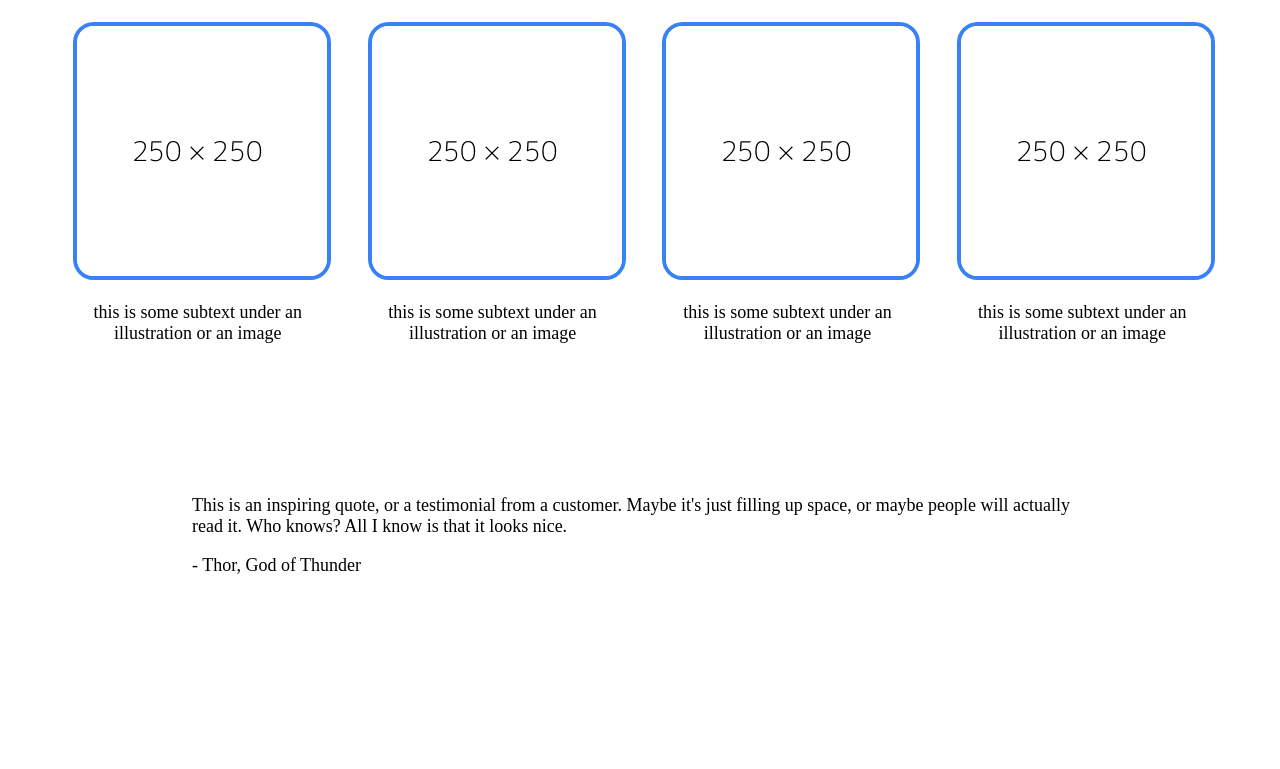
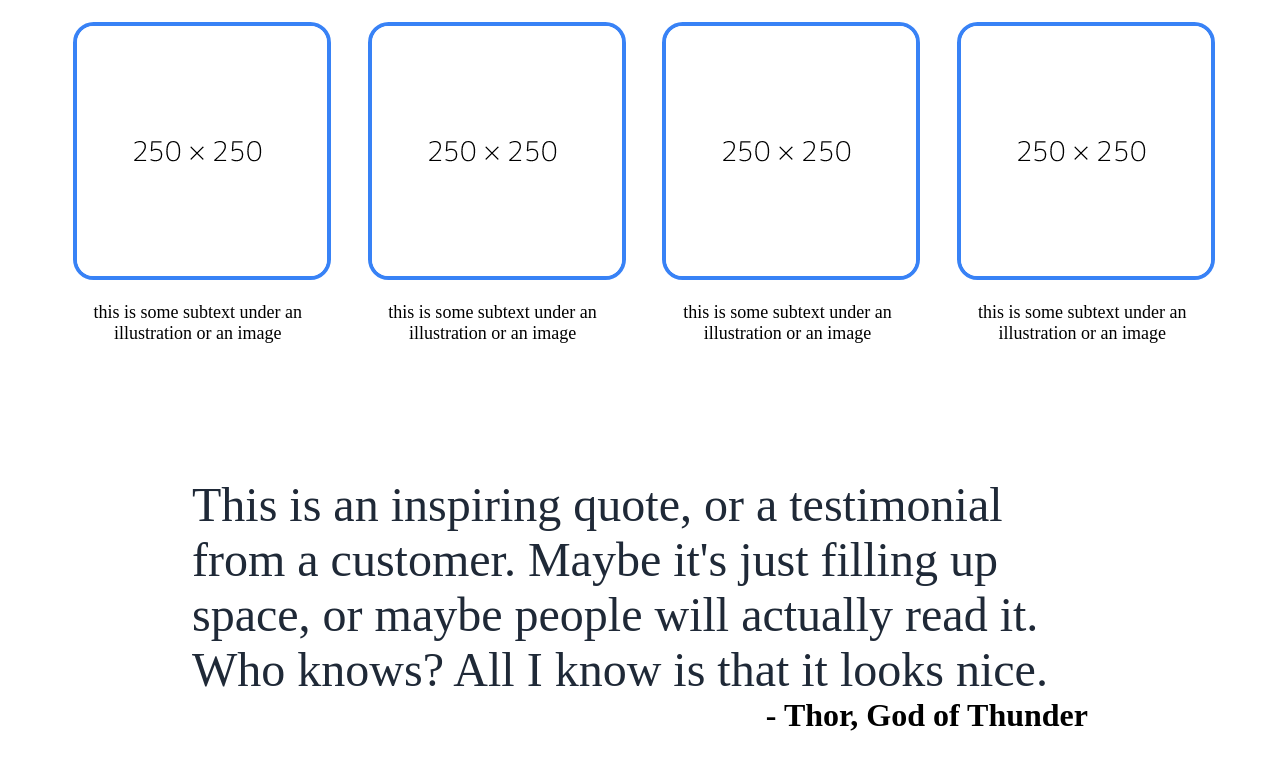
Before and after one commit to Galin-Dermendjiev/landing-page-project, a plain HTML site: page index.html in a window 1280 px wide. Shown: the part 687-1456 px from the top of the page. Before the commit the page ends 1294 px from the top, so only its background shows below. Drawn offline with Linux system fonts and the light colour scheme.

Commit message:
Add style to section three

```diff
--- a/index.html
+++ b/index.html
@@ -64,11 +64,15 @@
 
     </section>
 
-    <section class="section-tree">
+    <section class="section-three">
         <div class="container">
-            <p>This is an inspiring quote, or a testimonial from a customer. Maybe it's just filling up space, or maybe people will actually read it. Who knows? All I know is that it looks nice.</p>
-            <p>- Thor, God of Thunder</p>
+            <div class="box">
+                <p class="quote">This is an inspiring quote, or a testimonial from a customer. Maybe it's just filling
+                    up space, or maybe people will actually read it. Who knows? All I know is that it looks nice.</p>
+                <p class="author">- Thor, God of Thunder</p>
+            </div>
         </div>
+
     </section>
 </body>
 
--- a/styles.css
+++ b/styles.css
@@ -1,4 +1,4 @@
-/* first section */
+/* section one */
 
 a {
     text-decoration: none;
@@ -72,7 +72,7 @@
     font-size: 16px;
 }
 
-/* second section */
+/* section two */
 
 .section-two {
     text-align: center;
@@ -98,3 +98,29 @@
 .info {
     width: 250px;
 }
+
+/* section three */
+
+.section-three  {
+    margin-bottom: 10%;
+}
+
+.quote {
+    font-size: 3rem;
+    margin: 0;
+    color: #1F2937;
+
+}
+
+.box {
+    display: flex;
+    flex-direction: column;
+    align-items: center;
+}
+
+.author {
+    align-self: end;
+    font-size: 2rem;
+    font-weight: bold;
+    margin: 0;
+}
```
